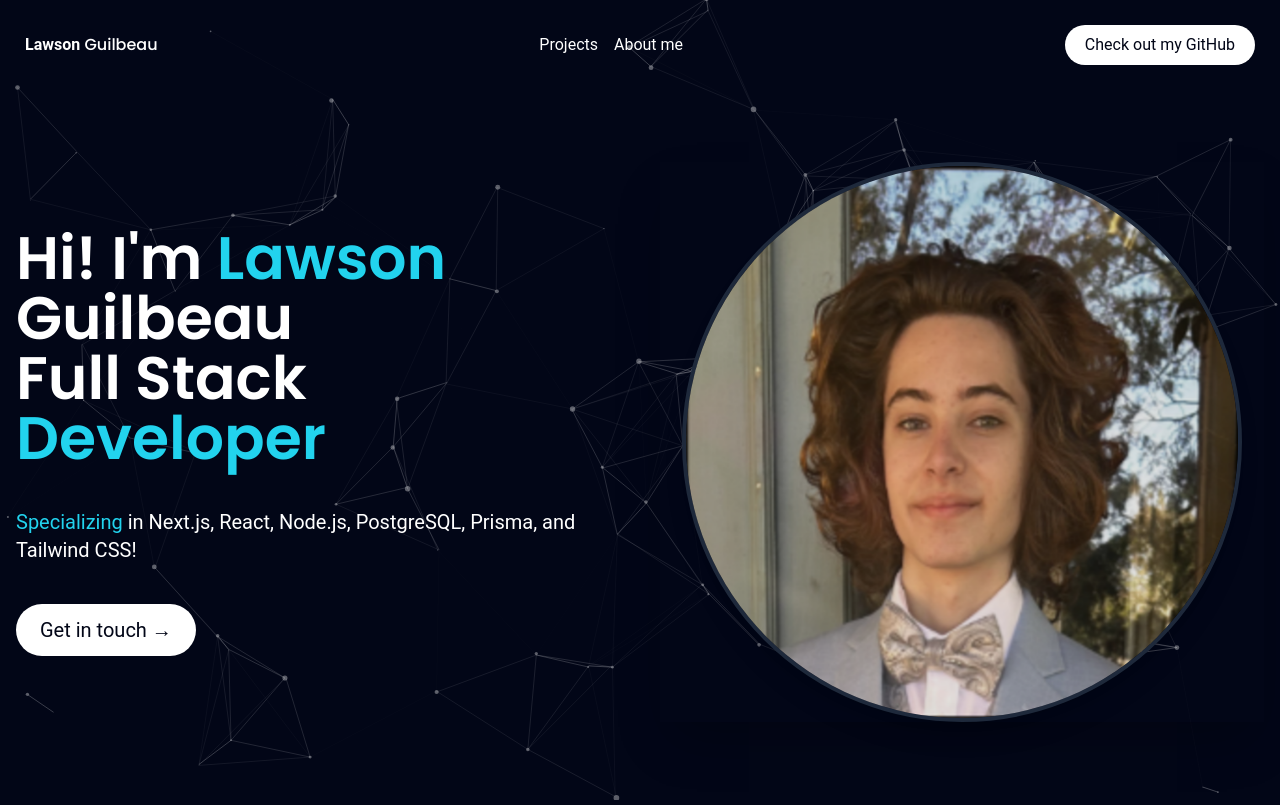
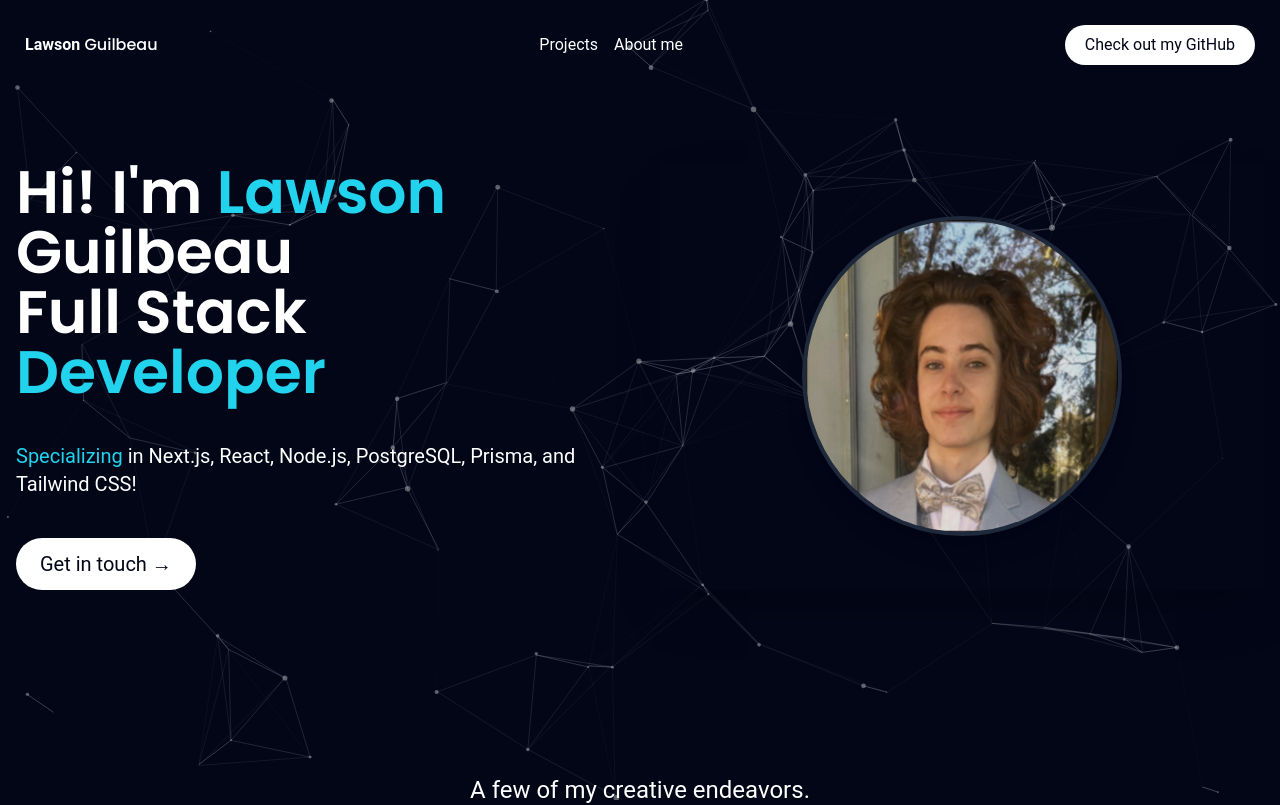
Before and after one commit to lawsonguilbeau/Portfolio, a SvelteKit app: page / in a window 1280 px wide. Shown: the top 805 px of the page. Built offline with nearby package versions, Linux system fonts and the light colour scheme.

Commit message:
changed profile pic size

```diff
--- a/src/components/Main.svelte
+++ b/src/components/Main.svelte
@@ -71,7 +71,7 @@
 			<img
 				src={"images/profile_2.png"}
 				alt="Zetane Engine"
-				class="object-cover z-[2] max-h-[70vh] rounded-full aspect-square border-4 border-slate-800 bg-black shadow-xl"
+				class="object-cover z-[2] max-h-[320px] rounded-full aspect-square border-4 border-slate-800 bg-black shadow-xl"
 			/>
 		</div>
 		<!-- <div  class="flex p-0.5 relative max-w-[700px] w-full mx-auto">
```
